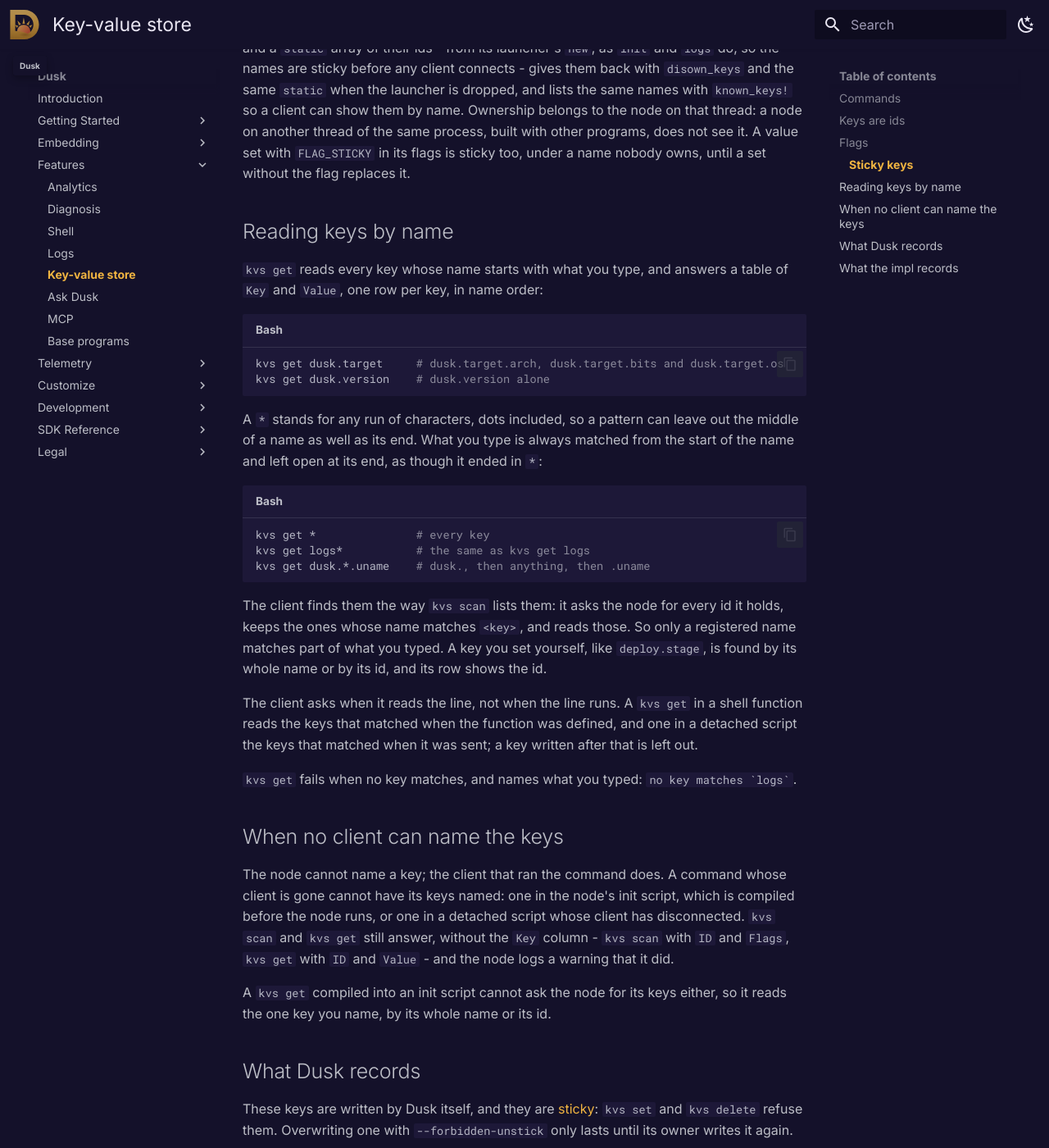
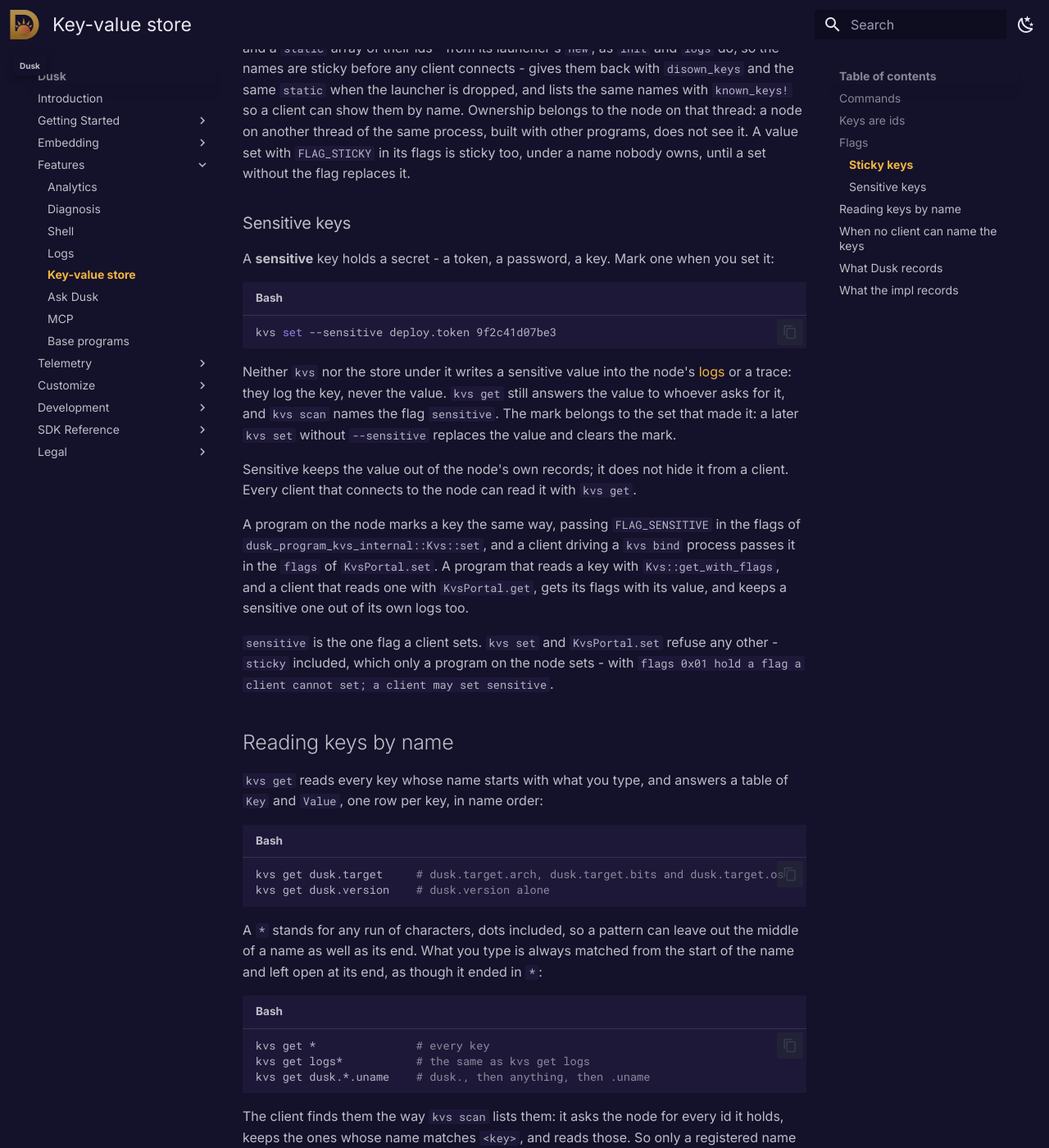
Before and after one commit to tomerze/dusk, an MkDocs documentation site: the page built from docs/docs/features/kvs.md, in a window 1280 px wide and 1400 px high, scrolled down 2630 px. Shown: the whole window at 82% size. Built offline with MkDocs 1.6.1 and Material for MkDocs 9.7.7, drawn with Linux system fonts in a browser that asks for light colours; comment, search, counter and statistics services are not loaded.

Commit message:
Update docs for sensitive kvs keys
The kvs page gains a Sensitive keys section: kvs set --sensitive, that neither kvs nor the store under it logs the value, that kvs get still answers it to any client, that a later plain set clears the mark, how a program or a kvs bind client marks and reads one, and that sensitive is the one flag a client may set.

````diff
--- a/docs/docs/features/kvs.md
+++ b/docs/docs/features/kvs.md
@@ -122,6 +122,37 @@
 another thread of the same process, built with other programs, does not see it.
 A value set with `FLAG_STICKY` in its flags is sticky too, under a name nobody
 owns, until a set without the flag replaces it.
+
+### Sensitive keys
+
+A **sensitive** key holds a secret - a token, a password, a key. Mark one when
+you set it:
+
+```sh
+kvs set --sensitive deploy.token 9f2c41d07be3
+```
+
+Neither `kvs` nor the store under it writes a sensitive value into the node's
+[logs](logs.md) or a trace: they log the key, never the value. `kvs get` still
+answers the value to whoever asks for it, and `kvs scan` names the flag
+`sensitive`. The mark
+belongs to the set that made it: a later `kvs set` without `--sensitive`
+replaces the value and clears the mark.
+
+Sensitive keeps the value out of the node's own records; it does not hide it
+from a client. Every client that connects to the node can read it with `kvs
+get`.
+
+A program on the node marks a key the same way, passing `FLAG_SENSITIVE` in
+the flags of `dusk_program_kvs_internal::Kvs::set`, and a client driving a
+`kvs bind` process passes it in the `flags` of `KvsPortal.set`. A program that
+reads a key with `Kvs::get_with_flags`, and a client that reads one with
+`KvsPortal.get`, gets its flags with its value, and keeps a sensitive one out of
+its own logs too.
+
+`sensitive` is the one flag a client sets. `kvs set` and `KvsPortal.set` refuse
+any other - `sticky` included, which only a program on the node sets - with
+`flags 0x01 hold a flag a client cannot set; a client may set sensitive`.
 
 ## Reading keys by name
 
````
